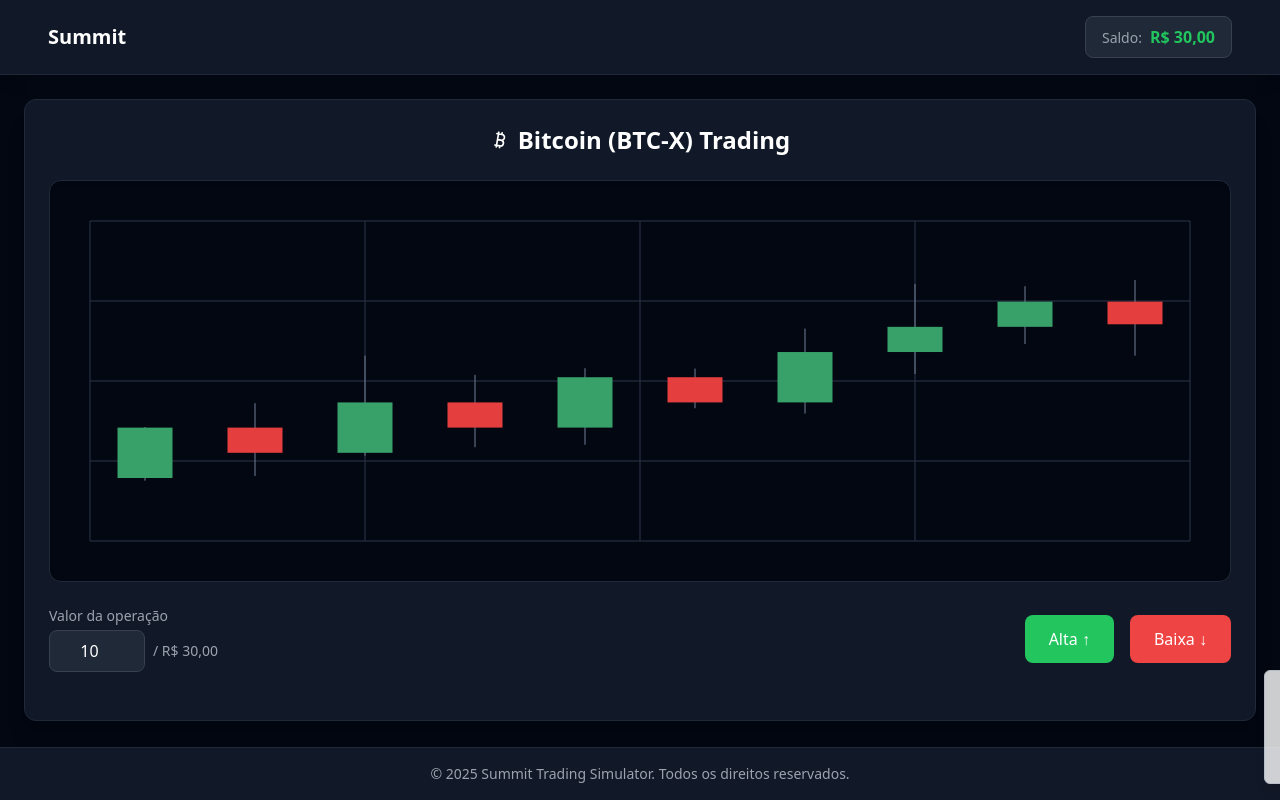
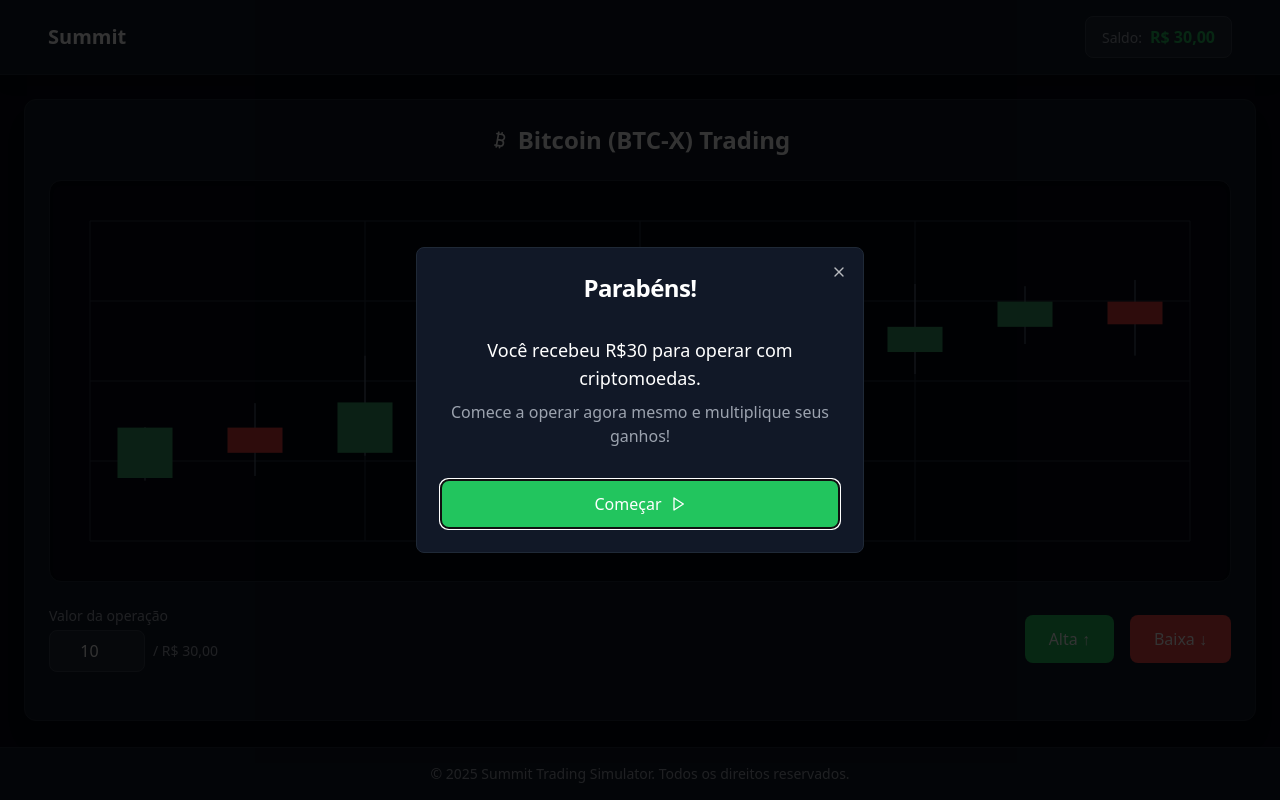
Before and after one commit to zeuzrich/summittrader, a React (Vite) app: page / in a window 1280 px wide. Built offline with nearby package versions, Linux system fonts and the light colour scheme.

Commit message:
Refactor: Change welcome message to popup
The welcome message ("Parabéns! Você recebeu R$30...") will now be displayed as a popup with a "Start" button instead of a toast notification.

```diff
--- a/src/components/TradingSimulator.tsx
+++ b/src/components/TradingSimulator.tsx
@@ -2,8 +2,15 @@
 import { useState, useEffect } from "react";
 import TradingChart from "./TradingChart";
 import { formatCurrency } from "@/lib/utils";
-import { Bitcoin, DollarSign, Gem } from "lucide-react";
+import { Bitcoin, DollarSign, Gem, Play } from "lucide-react";
 import { useToast } from "@/hooks/use-toast";
+import {
+  Dialog,
+  DialogContent,
+  DialogHeader,
+  DialogTitle,
+  DialogFooter
+} from "@/components/ui/dialog";
 
 interface TradingSimulatorProps {
   onBalanceChange: (balance: number) => void;
@@ -20,7 +27,7 @@ const TradingSimulator = ({ onBalanceChange, onSimulationComplete }: TradingSimu
   const [showResults, setShowResults] = useState(false);
   const [customBetAmount, setCustomBetAmount] = useState("10");
   const [currentCrypto, setCurrentCrypto] = useState<'BTC' | 'ETH' | 'SOL'>('BTC');
-  const [showWelcomeMessage, setShowWelcomeMessage] = useState(true);
+  const [showWelcomeDialog, setShowWelcomeDialog] = useState(true);
   const { toast } = useToast();
 
   // Cryptocurrencies data
@@ -38,17 +45,10 @@ const TradingSimulator = ({ onBalanceChange, onSimulationComplete }: TradingSimu
     { win: true, multiplier: 5 },      // Step 4: Final big win to reach R$500
   ];
 
-  // Show welcome toast on component mount
-  useEffect(() => {
-    if (showWelcomeMessage) {
-      toast({
-        title: "Parabéns!",
-        description: "Você recebeu R$30 para operar com criptomoedas.",
-        duration: 5000,
-      });
-      setShowWelcomeMessage(false);
-    }
-  }, [showWelcomeMessage, toast]);
+  // Handle welcome dialog close
+  const handleStartTrading = () => {
+    setShowWelcomeDialog(false);
+  };
 
   useEffect(() => {
     onBalanceChange(balance);
@@ -228,6 +228,27 @@ const TradingSimulator = ({ onBalanceChange, onSimulationComplete }: TradingSimu
           </p>
         </div>
       )}
+
+      {/* Welcome Dialog */}
+      <Dialog open={showWelcomeDialog} onOpenChange={setShowWelcomeDialog}>
+        <DialogContent className="bg-gray-900 border border-gray-800 text-white sm:max-w-md">
+          <DialogHeader>
+            <DialogTitle className="text-2xl text-center">Parabéns!</DialogTitle>
+          </DialogHeader>
+          <div className="py-4 text-center">
+            <p className="text-lg mb-2">Você recebeu R$30 para operar com criptomoedas.</p>
+            <p className="text-gray-400">Comece a operar agora mesmo e multiplique seus ganhos!</p>
+          </div>
+          <DialogFooter>
+            <button
+              onClick={handleStartTrading}
+              className="w-full bg-green-500 hover:bg-green-600 text-white font-medium py-3 px-6 rounded-lg transition-all transform hover:scale-105 flex items-center justify-center gap-2"
+            >
+              Começar <Play className="w-4 h-4" />
+            </button>
+          </DialogFooter>
+        </DialogContent>
+      </Dialog>
     </div>
   );
 };
```
